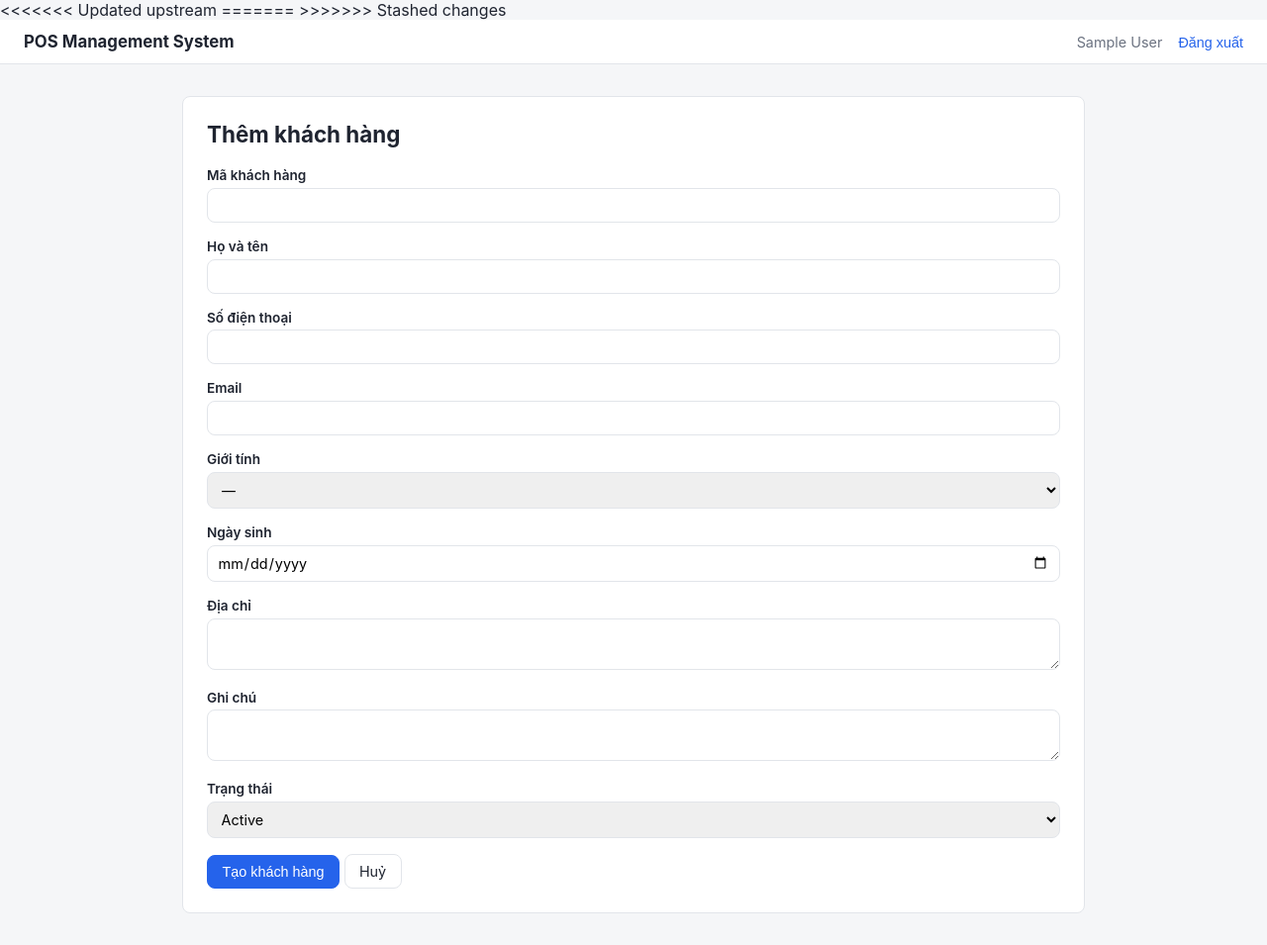
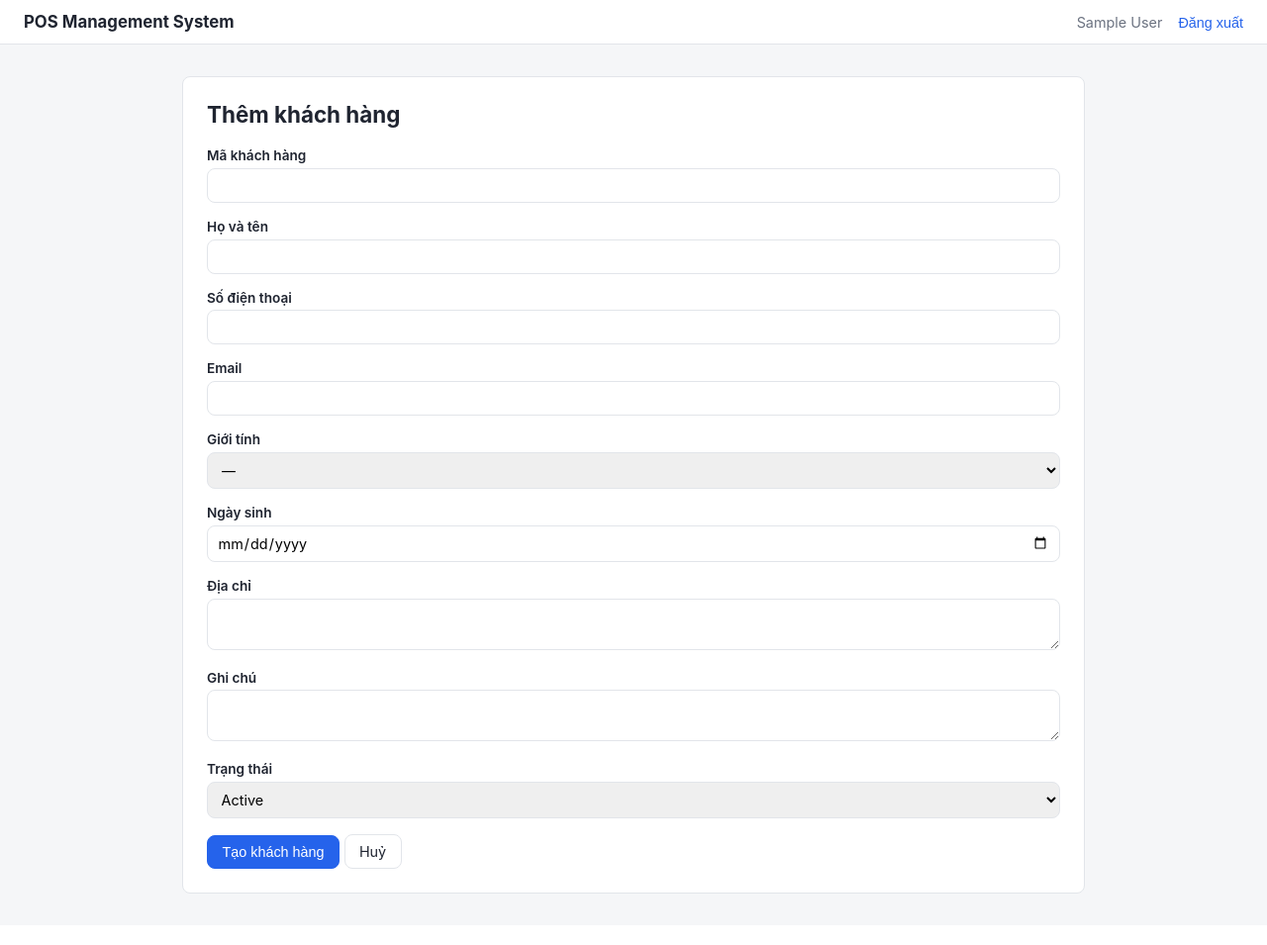
Before and after one commit to tvhai01/pos-management, a Django app: page /customers/create/ in a window 1280 px wide. Shown: the whole page at 99% size. After the commit the page ends 903 px from the top, so only its background shows below. Run offline with Django 5.2, Linux system fonts and the light colour scheme; the visitor is signed in with stand-in values (Sample User, id 1).

Commit message:
resolver conflict

```diff
--- a/apps/dashboard/templates/dashboard/base.html
+++ b/apps/dashboard/templates/dashboard/base.html
@@ -5,11 +5,7 @@
   <meta charset="UTF-8">
   <meta name="viewport" content="width=device-width, initial-scale=1">
   <title>{% block title %}POS Management System{% endblock %}</title>
-<<<<<<< Updated upstream
   <link rel="stylesheet" href="{% static 'dashboard/style.css' %}">
-=======
-  <link rel="stylesheet" href="{% static 'dashboard/style.css' %}?v=workspace-7">
->>>>>>> Stashed changes
 </head>
 <body>
   {% if user.is_authenticated %}
```
